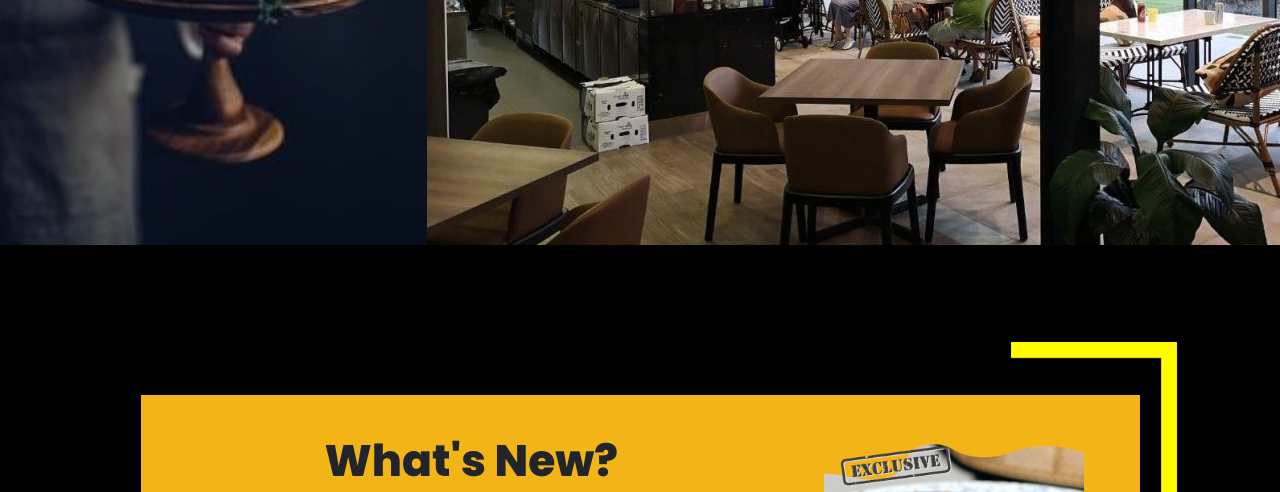
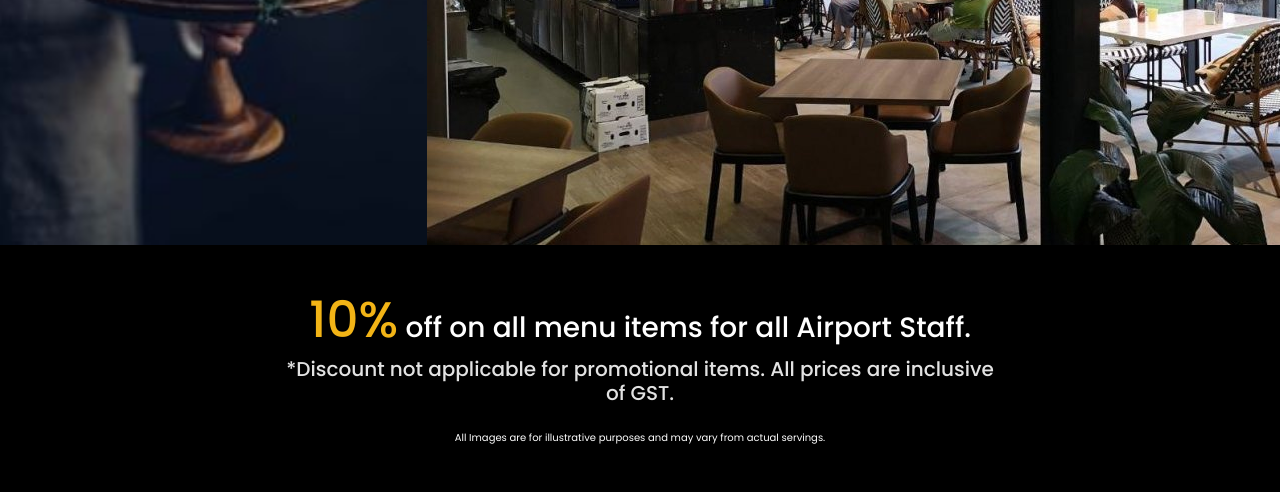
Before and after one commit to SankalpaLokuliyanage/hubandspoke.github.io, a plain HTML site: page index.html in a window 1280 px wide. Shown: the part 455-947 px from the top of the page. Drawn offline with Linux system fonts and the light colour scheme.

Commit message:
add 10% discount

```diff
--- a/assets/css/style.css
+++ b/assets/css/style.css
@@ -1003,6 +1003,61 @@ offers
     margin-top: -93px;
 }
 
+.banner {
+    margin-top: 20px;
+    margin: 45px 0;
+    padding: 0px 0;
+}
+
+.banner .container {
+    max-width: 750px;
+    max-height: 200px;
+    text-align: center;
+
+}
+
+.banner .section-header {
+    margin-bottom: 20px;
+}
+
+.banner .section-header p {
+    color: #414141;
+    background: transparent;
+}
+
+.banner .section-header p::after {
+    display: none;
+}
+
+.banner .section-header h3 {
+    color: #ffffff;
+}
+
+.banner .section-header h3 span {
+    color: #f2b416;
+    font-size: 50px;
+}
+
+.banner .banner-text p {
+    font-size: 10px;
+    color: #ffffff;
+}
+
+.banner .banner-text .btn {
+    margin-top: 15px;
+    color: #EF233C;
+    background: #ffffff;
+    box-shadow: inset 0 0 0 50px #ffffff;
+}
+
+.banner .banner-text .btn:hover {
+    color: #ffffff;
+    background: transparent;
+    box-shadow: inset 0 0 0 0 #ffffff;
+    border-color: #ffffff;
+}
+
+
 
 
 /*
--- a/index.html
+++ b/index.html
@@ -93,14 +93,36 @@
     <!-- ***** Main Banner Area End ***** -->
 
 
-    <section class="section" id="new">
-        <div class="container">
-            <div></div>
-        </div>
-    </section>
+
 
     <!--discount section start -->
-      <div class="discount_section layout_padding">
+
+
+      <!-- Banner Start -->
+
+      <section>
+        <div class="banner" data-wow-delay="0.1s">
+            <div class="container">
+                <div class="section-header text-center">
+
+                    <h3><span>10%</span> off on all menu items for all Airport Staff.</h3>
+                    <h5 style="color: #e2e2e2; margin-top: 7px;">*Discount not applicable for promotional items.
+                    All prices are inclusive of GST.</h5>
+                </div>
+                <div class="container banner-text">
+                    <p>
+                        All Images are for illustrative purposes and may vary from actual servings.
+                    </p>
+
+                </div>
+            </div>
+        </div>
+        </section>
+        <!-- Banner End -->
+
+
+            <section class="section" id="new">
+        <div class="discount_section layout_padding">
         <div class="container">
           <div class="discount_bg">
             <div class="row">
@@ -116,7 +138,7 @@
         </div>
       </div>
       <!-- discount section end -->
-
+    </section>
 
     <!-- ***** Menu Area Starts ***** -->
     <section class="section" id="menu">
```
Also changed, not shown: assets/images/The Big Brekkie.PNG (added), assets/images/Wagyu Beef Burger.PNG (added), assets/images/avacado toast.PNG (added), assets/images/crab pasta.PNG (added), assets/images/crab tuffle roll.PNG (added), assets/images/nasi lemak with chicken.PNG (added).
